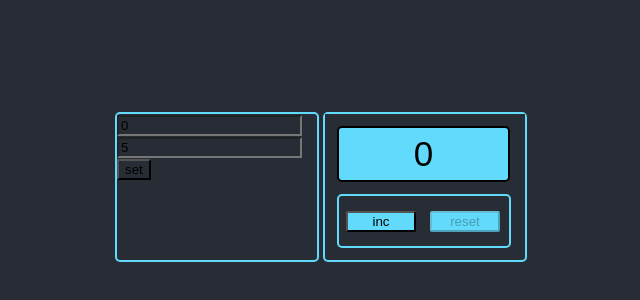
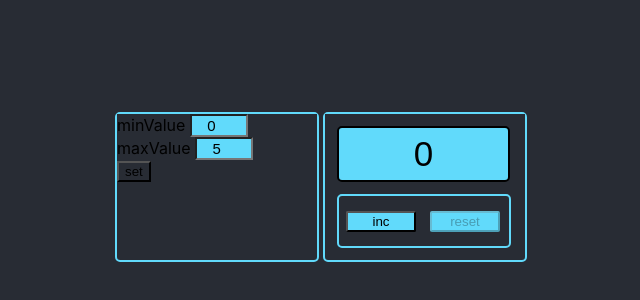
Before and after one commit to DzmitryYesis/Counter, a React (Create React App) app: page / in a window 1280 px wide. Shown: the part 90-390 px from the top of the page, without its empty margins (319-959 px from the left). Built offline with nearby package versions, Linux system fonts and the light colour scheme.

Commit message:
Added localStorage

```diff
--- a/src/App.tsx
+++ b/src/App.tsx
@@ -1,38 +1,60 @@
-import React, {ChangeEvent, useState} from 'react';
+import React, {ChangeEvent, useEffect, useState} from 'react';
 import './App.css';
 import {Button} from './Counter/Button';
 import {Tablo} from './Counter/Tablo';
 import styled from 'styled-components';
 
 function App() {
-    let [minValue, setMinValue] = useState<number>(0)
+    let [startValue, setStartValue] = useState<number>(0)
     let [maxValue, setMaxValue] = useState<number>(5)
-    let [value, setValue] = useState<number>(minValue)
+    let [value, setValue] = useState<number>(startValue)
 
+    useEffect(() => {
+        let finish = localStorage.getItem('maxValue')
+        if (finish) {
+            setMaxValue(JSON.parse(finish))
+        }
+        let start = localStorage.getItem('startValue')
+        if (start) {
+            setStartValue(JSON.parse(start))
+            setValue(JSON.parse(start))
+        }
+    }, [])
+
+    // useEffect(() => {
+    //     setValue(JSON.parse(localStorage.getItem('startValue')))
+    // }, [])
 
     const inc = () => setValue(value + 1)
 
-    const reset = () => setValue(minValue)
+    const reset = () => setValue(startValue)
 
     const changeMinValue = (e: ChangeEvent<HTMLInputElement>) => {
-        setMinValue(+e.currentTarget.value)
+        setStartValue(+e.currentTarget.value)
+        localStorage.setItem('startValue', e.currentTarget.value)
     }
     const changeMaxValue = (e: ChangeEvent<HTMLInputElement>) => {
         setMaxValue(+e.currentTarget.value)
+        localStorage.setItem('maxValue', e.currentTarget.value)
     }
-    const confirmValue = () => setValue(minValue)
-
+    const confirmValue = () => {
+        setValue(startValue)
+    }
+//засунуть в сет функции локал сторадж сет итем
 
     return (
         <AppStyle>
             <SettingStyle>
-                <input type={'number'} value={minValue} onChange={changeMinValue}/>
-                <input type={'number'} value={maxValue} onChange={changeMaxValue}/>
+                <div>
+                    minValue <InputSetStyle type={'number'} value={startValue} onChange={changeMinValue}/>
+                </div>
+                <div>
+                    maxValue <InputSetStyle type={'number'} value={maxValue} onChange={changeMaxValue}/></div>
                 <button onClick={confirmValue}>set</button>
             </SettingStyle>
             <CounterStyle>
                 <Tablo value={value}/>
-                <Button value={value} inc={inc} reset={reset} maxValue={maxValue} minValue={minValue}/>
+                <Button value={value} inc={inc} reset={reset} maxValue={maxValue} minValue={startValue}/>
             </CounterStyle>
         </AppStyle>
     );
@@ -62,3 +84,11 @@ const AppStyle = styled.div`
   justify-content: center;
   margin-top: 200px;
 `
+
+const InputSetStyle = styled.input`
+  background-color: #61dafb;
+  color: black;
+  width: 50px;
+  text-align: center;
+  font-size: 15px;
+`
```
